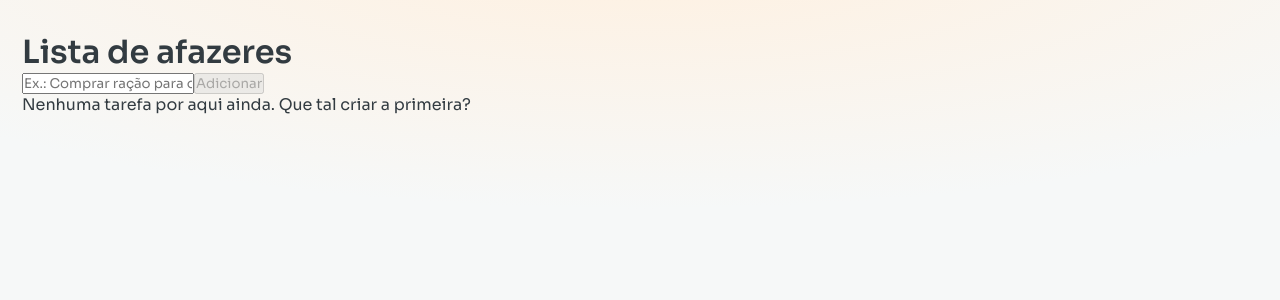
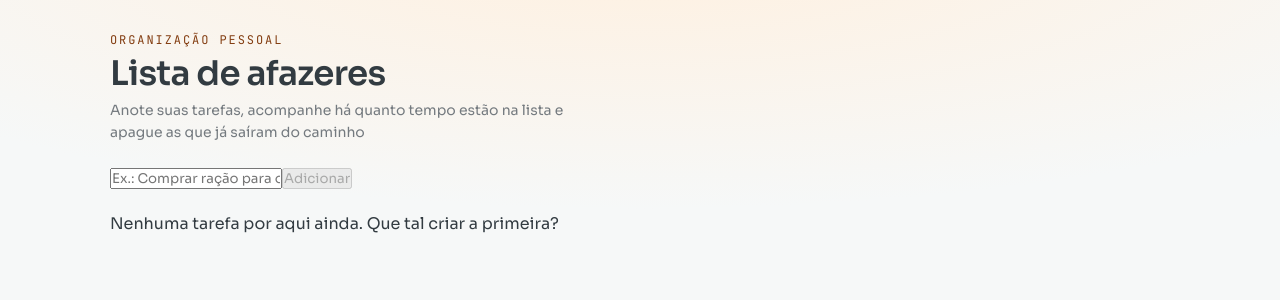
Before and after one commit to taynasales/desafio-todo-list, a React (Vite) app: page / in a window 1280 px wide. Shown: the top 300 px of the page. Built offline with nearby package versions, Linux system fonts and the light colour scheme.

Commit message:
style: estiliza cabecalho da pagina

```diff
--- /dev/null
+++ b/src/App.module.css
@@ -0,0 +1,37 @@
+.shell {
+  font-family: var(--font-sans);
+  width: 100%;
+  max-width: 1060px;
+  margin: 0 auto;
+  display: flex;
+  flex-direction: column;
+  gap: 24px;
+}
+
+.header {
+  display: flex;
+  flex-direction: column;
+  gap: 8px;
+}
+
+.eyebrow {
+  font-family: var(--font-mono);
+  color: var(--brand-text);
+  text-transform: uppercase;
+  font-size: 12px;
+  letter-spacing: 1.92px;
+}
+
+.title {
+  font-size: 34px;
+  font-weight: 600;
+  line-height: 1.06;
+  letter-spacing: -0.68px;
+}
+
+.description {
+  font-size: 14px;
+  color: var(--ink-soft);
+  line-height: 1.55;
+  max-width: 474px;
+}
--- a/src/App.tsx
+++ b/src/App.tsx
@@ -3,6 +3,7 @@ import type { Task } from "./types";
 import TaskForm from "./components/TaskForm";
 import TaskList from "./components/TaskList";
 import ConfirmDialog from "./components/ConfirmDialog";
+import styles from "./App.module.css";
 
 function App() {
   const [tasks, setTasks] = useState<Task[]>(() => {
@@ -67,8 +68,15 @@ function App() {
   }
 
   return (
-    <div>
-      <h1>Lista de afazeres</h1>
+    <div className={styles.shell}>
+      <header className={styles.header}>
+        <span className={styles.eyebrow}>Organização pessoal</span>
+        <h1 className={styles.title}>Lista de afazeres</h1>
+        <p className={styles.description}>
+          Anote suas tarefas, acompanhe há quanto tempo estão na lista e apague
+          as que já saíram do caminho
+        </p>
+      </header>
       <TaskForm onAddTask={handleAddTask} />
       <TaskList
         tasks={tasks}
```
